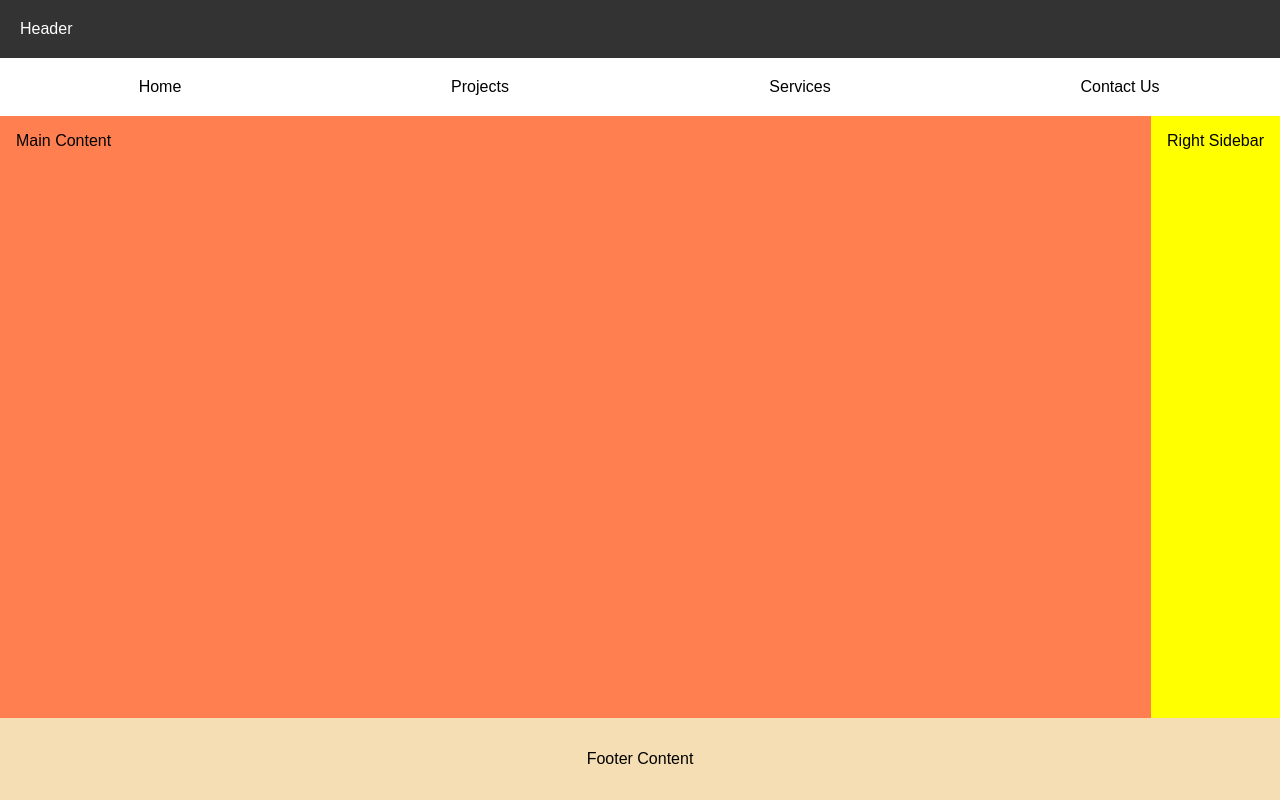
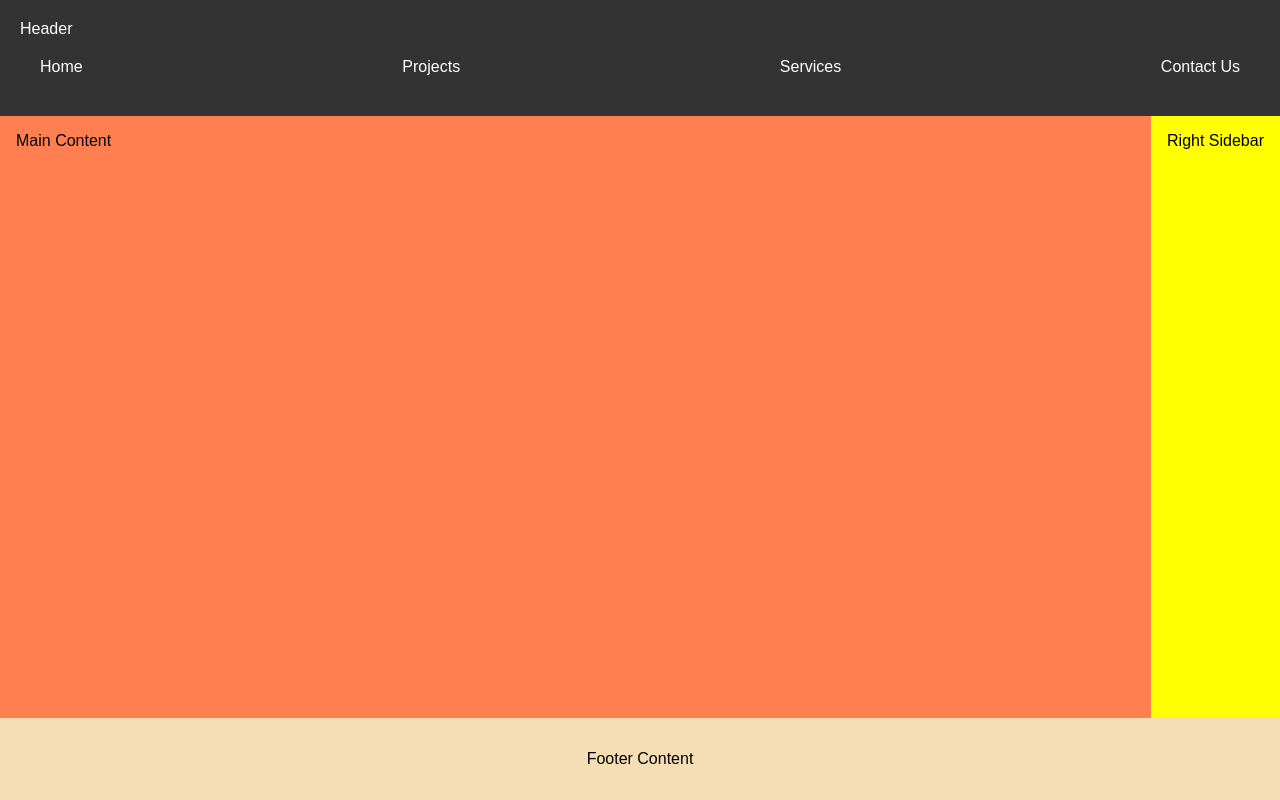
Before and after one commit to scan4rod/wdd131, a plain HTML site: page week01/basic-layout.html in a window 1280 px wide. Drawn offline with Linux system fonts and the light colour scheme.

Commit message:
week1 practice

```diff
--- a/week01/basic-layout.html
+++ b/week01/basic-layout.html
@@ -12,13 +12,14 @@
 <body>
     <header>
         Header
+        <div class="navbar">
+            <a href="#">Home</a>
+            <a href="#">Projects</a>
+            <a href="#">Services</a>
+            <a href="#">Contact Us</a>
+        </div>
     </header>
-    <div class="navbar">
-        <a href="#">Home</a>
-        <a href="#">Projects</a>
-        <a href="#">Services</a>
-        <a href="#">Contact Us</a>
-    </div>
+
 
     <main class="main" contenteditable>Main Content</main>
     <div class="right-sidebar" contenteditable>Right Sidebar</div>
--- a/week01/styles/layout.css
+++ b/week01/styles/layout.css
@@ -13,7 +13,7 @@ body {
     font-family: Arial, sans-serif;
     display: grid;
     height: 100vh;
-    grid-template: auto auto 1fr / 1fr auto auto;
+    grid-template: auto 1fr auto / auto 1fr auto;
     min-height: 100vh;
 }
 
@@ -26,21 +26,16 @@ header {
 }
 
 .navbar {
-
-    display: grid;
-    grid-template-columns: repeat(4, 1fr);
-
-    grid-column: 1 / 4;
-
-
-
+    display: flex;
+    justify-content: space-between;
+    align-items: center;
 }
 
 .navbar a {
 
-    color: black;
+    color: white;
     text-decoration: none;
-    text-align: center;
+
     padding: 20px;
 
 }
```
